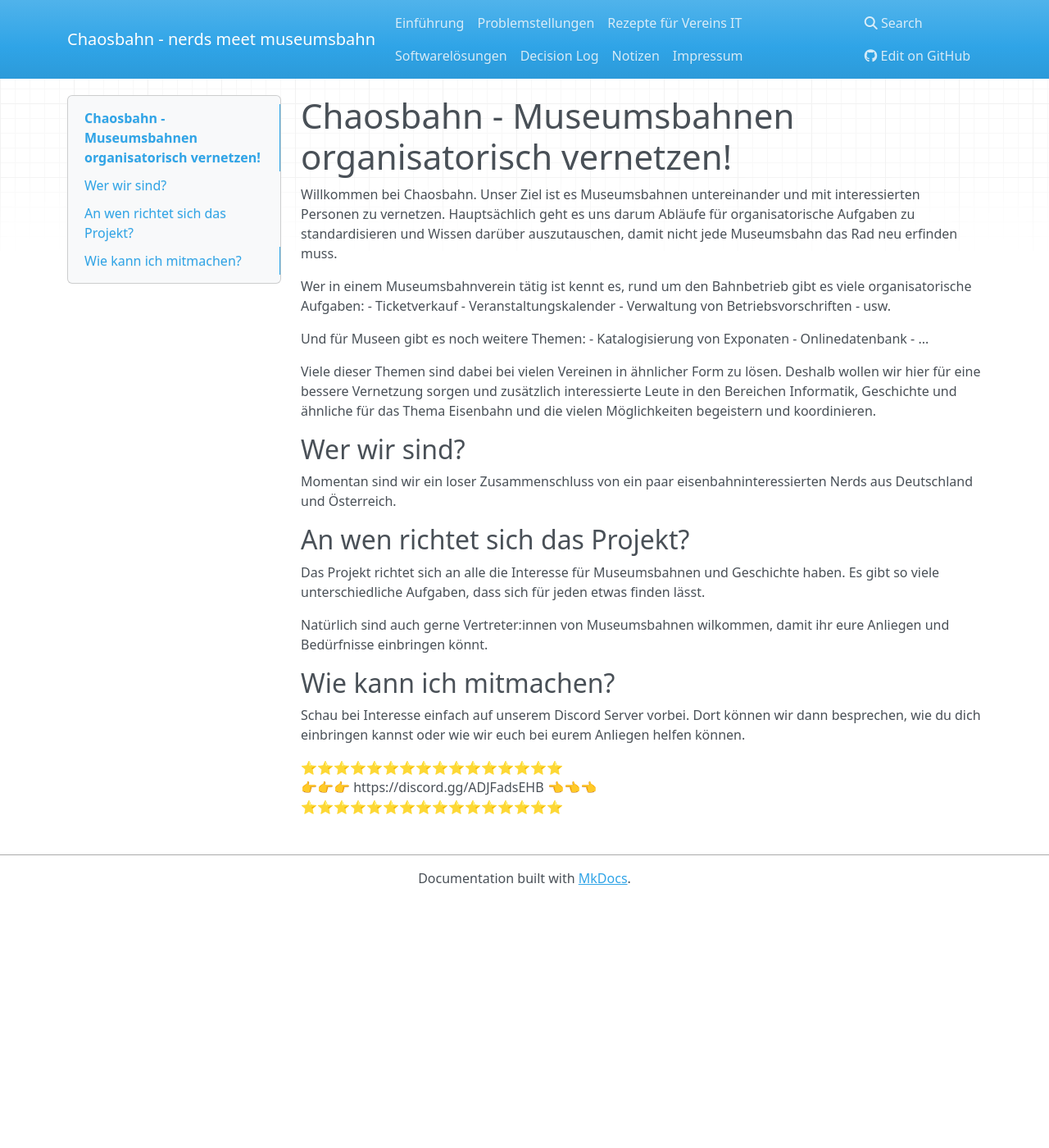
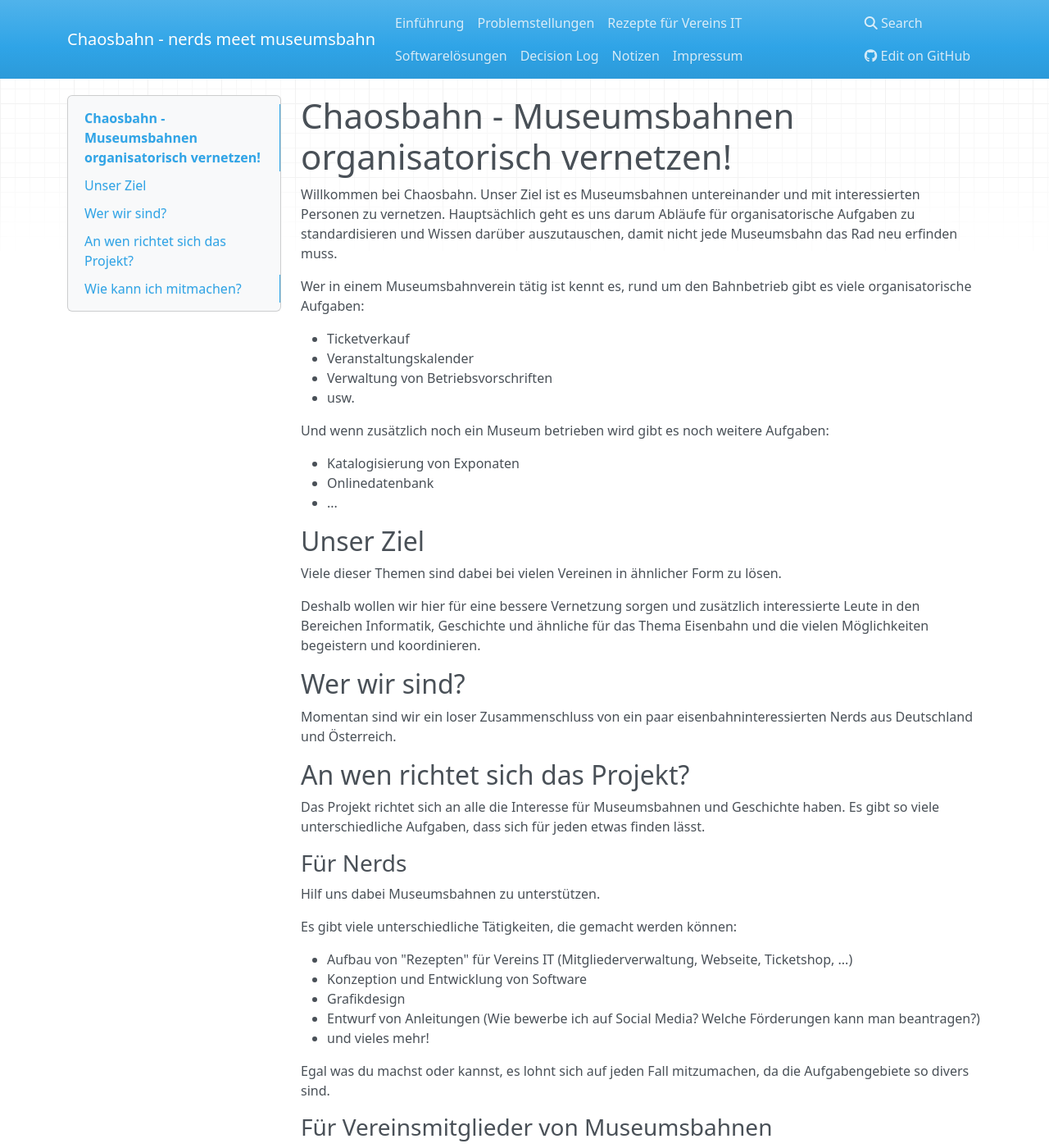
Before and after one commit to museumsbahn-it-community/museumsbahn-knowledgebase, an MkDocs documentation site: the page built from docs/index.md, in a window 1280 px wide and 1400 px high. Shown: the whole window at 82% size. Built offline with MkDocs 1.6.1, drawn with Linux system fonts in a browser that asks for light colours; nearby versions of some CDN libraries; some of the changed text lies outside the part shown.

Commit message:
Improve index.md and add impressum.

```diff
--- a/docs/index.md
+++ b/docs/index.md
@@ -4,17 +4,22 @@ Willkommen bei Chaosbahn. Unser Ziel ist es Museumsbahnen untereinander und mit
 Hauptsächlich geht es uns darum Abläufe für organisatorische Aufgaben zu standardisieren und Wissen darüber auszutauschen, damit nicht jede Museumsbahn das Rad neu erfinden muss.
 
 Wer in einem Museumsbahnverein tätig ist kennt es, rund um den Bahnbetrieb gibt es viele organisatorische Aufgaben:
+
 - Ticketverkauf
 - Veranstaltungskalender
 - Verwaltung von Betriebsvorschriften
 - usw.
 
-Und für Museen gibt es noch weitere Themen:
+Und wenn zusätzlich noch ein Museum betrieben wird gibt es noch weitere Aufgaben:
+
 - Katalogisierung von Exponaten
 - Onlinedatenbank
 - ...
 
+## Unser Ziel
+
 Viele dieser Themen sind dabei bei vielen Vereinen in ähnlicher Form zu lösen.
+
 Deshalb wollen wir hier für eine bessere Vernetzung sorgen und zusätzlich interessierte Leute in den Bereichen Informatik, Geschichte und ähnliche für das Thema Eisenbahn und die vielen Möglichkeiten begeistern und koordinieren.
 
 ## Wer wir sind?
@@ -26,11 +31,33 @@ Momentan sind wir ein loser Zusammenschluss von ein paar eisenbahninteressierten
 Das Projekt richtet sich an alle die Interesse für Museumsbahnen und Geschichte haben.
 Es gibt so viele unterschiedliche Aufgaben, dass sich für jeden etwas finden lässt.
 
-Natürlich sind auch gerne Vertreter:innen von Museumsbahnen wilkommen, damit ihr eure Anliegen und Bedürfnisse einbringen könnt.
+### Für Nerds
+
+Hilf uns dabei Museumsbahnen zu unterstützen.
+
+Es gibt viele unterschiedliche Tätigkeiten, die gemacht werden können:
+
+- Aufbau von "Rezepten" für Vereins IT (Mitgliederverwaltung, Webseite, Ticketshop, ...)
+- Konzeption und Entwicklung von Software
+- Grafikdesign
+- Entwurf von Anleitungen (Wie bewerbe ich auf Social Media? Welche Förderungen kann man beantragen?)
+- und vieles mehr!
+
+Egal was du machst oder kannst, es lohnt sich auf jeden Fall mitzumachen, da die Aufgabengebiete so divers sind.
+
+### Für Vereinsmitglieder von Museumsbahnen
+
+Schaut vorbei und erzählt uns was euch den Alltag erleichtern würde.
+
+Wo liegen eure Herausforderungen? Ticketverkauf? Werbung? Organisation von Veranstaltungen?
+
+Unsere Plattform soll auch zum Austausch untereinander genutzt werden um sich gegenseitig Tipps zu geben was funktioniert und was nicht.
+
+Das gemeinsame Ziel: Museumsbahnen organisatorisch stärken und so sicherstellen, dass auch weiterhin gefahren wird!
 
 ## Wie kann ich mitmachen?
 
-Schau bei Interesse einfach auf unserem Discord Server vorbei.
+**Schau einfach auf unserem Discord Server vorbei!**
 Dort können wir dann besprechen, wie du dich einbringen kannst oder wie wir euch bei eurem Anliegen helfen können.
 
 ⭐⭐⭐⭐⭐⭐⭐⭐⭐⭐⭐⭐⭐⭐⭐⭐
```
Also changed, not shown: docs/impressum.md (line endings or trailing spaces), 1 other file.
